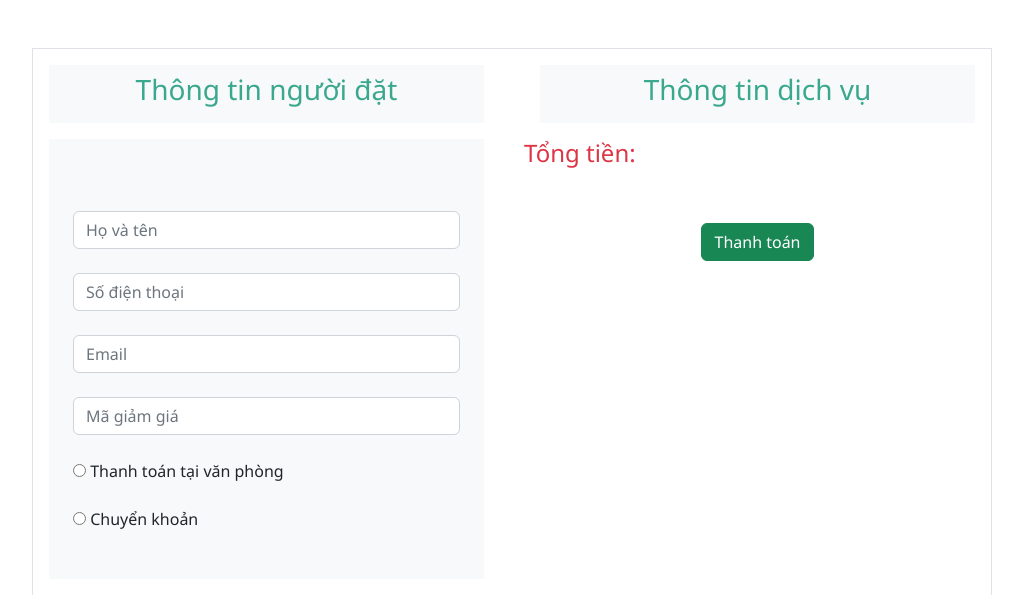
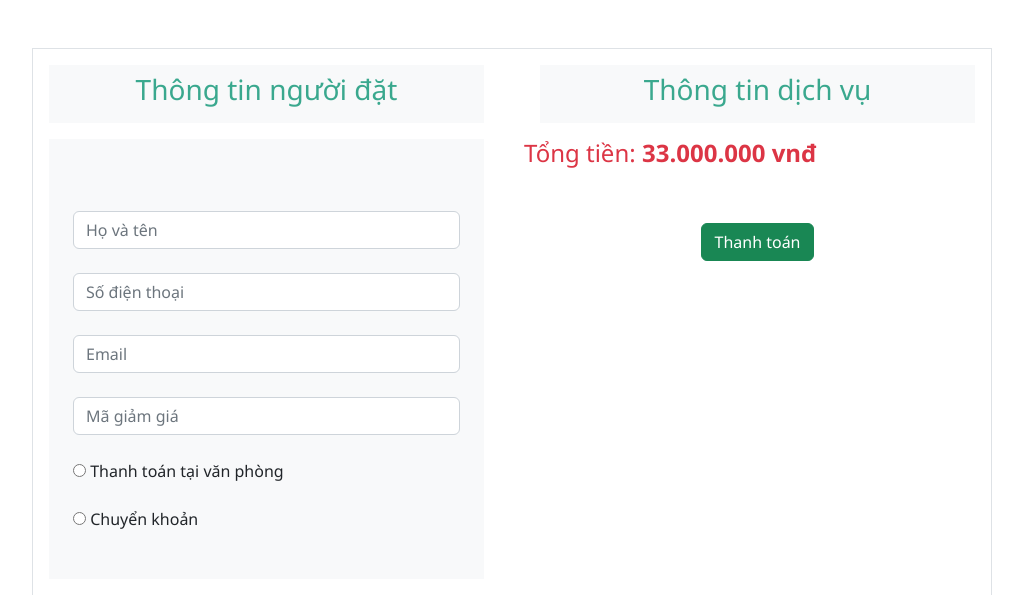
Before and after one commit to tuongkhac202/duan1_nhom9, a PHP site: template view/cart.php in a window 1280 px wide. Shown: the part 96-691 px from the top of the page, without its empty margins (128-1151 px from the left). Run offline with PHP 8.4, Linux system fonts and the light colour scheme; the template is opened without the code that fills it, so the values that code supplies are empty.

Commit message:
[cart] add little

```diff
--- a/view/cart.php
+++ b/view/cart.php
@@ -58,7 +58,7 @@
 
 
                                 ?>
-                                 <h4 class="text-danger">Tổng tiền: <b id="tongtien"></b></h4>
+                                 <h4 class="text-danger">Tổng tiền: <b id="tongtien">33.000.000 vnđ</b></h4>
                                  <center><button type="button" class=" btn btn-success m-5">Thanh toán</button></center>
 
                         </div>
@@ -72,6 +72,6 @@
         </div>
 </article>
 <script>
-        var gia = document.querySelectorAll('giatien');
+        var gia = document.querySelectorAll('.giatien');
         console.log(gia);
 </script>
```
